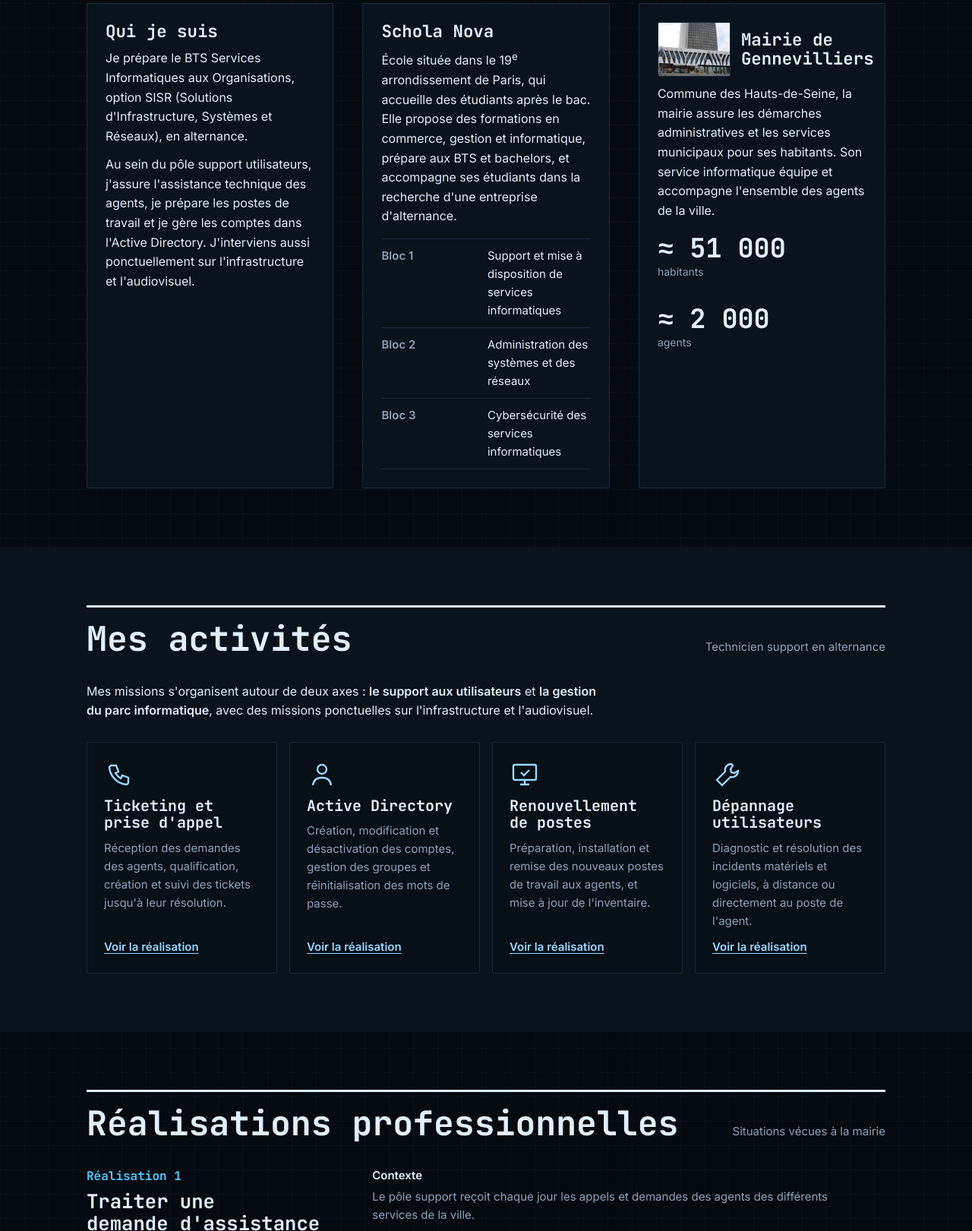
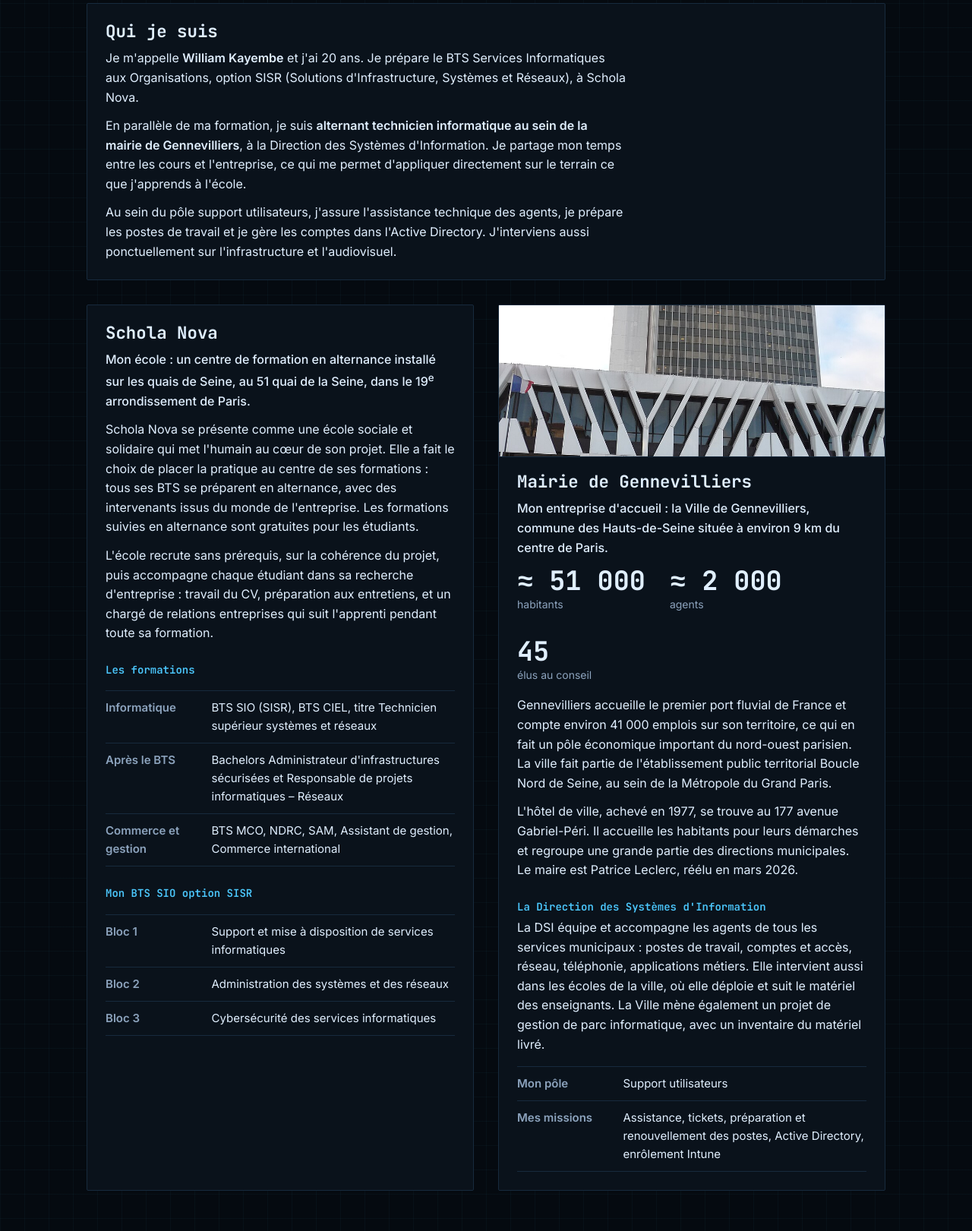
Before and after one commit to williamkayembe-tech/williamkayembe-tech.github.io, a plain HTML site: page index.html in a window 1280 px wide. Shown: the part 1052-2673 px from the top of the page at 76% size. Drawn offline with Linux system fonts and the light colour scheme.

Commit message:
Présentation développée : Schola Nova, mairie, qui je suis

```diff
--- a/index.html
+++ b/index.html
@@ -142,6 +142,11 @@ table.cmp td:first-child{color:var(--red);font-family:"JetBrains Mono",monospace
 @media(max-width:600px){.vhero{grid-template-columns:minmax(0,1fr)}.idlogo{width:96px;height:96px}.tl li{grid-template-columns:minmax(0,1fr);gap:2px}}
 .mhead{display:flex;align-items:center;gap:14px;margin-bottom:10px}.mhead h3{margin:0}
 .mhead img{width:96px;height:72px;object-fit:cover;border-radius:2px;border:1px solid var(--line);flex:none}
+.duo{display:grid;grid-template-columns:repeat(auto-fit,minmax(min(100%,420px),1fr));gap:clamp(20px,3vw,32px);margin-top:clamp(20px,3vw,32px)}
+.org p+p{margin-top:12px}.org .lede{color:var(--ink);font-weight:500;margin-bottom:12px}
+.org h4{margin:24px 0 4px;font-family:"JetBrains Mono",monospace;font-size:14px;color:var(--red);font-weight:600}
+.org .figs{margin:4px 0 16px}
+.banner{display:block;width:calc(100% + 48px);margin:-24px -24px 20px;height:200px;object-fit:cover;border-bottom:1px solid var(--line)}
 footer{border-top:1px solid var(--line);padding-block:28px;color:var(--muted);font-size:14px}
 footer .wrap{display:flex;justify-content:space-between;gap:12px;flex-wrap:wrap}
 
@@ -234,29 +239,49 @@ footer .wrap{display:flex;justify-content:space-between;gap:12px;flex-wrap:wrap}
 <section class="band">
   <div class="wrap">
     <div class="head"><h2>Présentation</h2><p>Mon parcours, mon école, mon entreprise</p></div>
-    <div class="cols">
-      <div class="panel">
-        <h3>Qui je suis</h3>
-        <p>Je prépare le BTS Services Informatiques aux Organisations, option SISR (Solutions d'Infrastructure, Systèmes et Réseaux), en alternance.</p>
-        <p>Au sein du pôle support utilisateurs, j'assure l'assistance technique des agents, je prépare les postes de travail et je gère les comptes dans l'Active Directory. J'interviens aussi ponctuellement sur l'infrastructure et l'audiovisuel.</p>
-      </div>
-      <div class="panel">
+    <div class="panel">
+      <h3>Qui je suis</h3>
+      <p>Je m'appelle <strong>William Kayembe</strong> et j'ai 20 ans. Je prépare le BTS Services Informatiques aux Organisations, option SISR (Solutions d'Infrastructure, Systèmes et Réseaux), à Schola Nova.</p>
+      <p>En parallèle de ma formation, je suis <strong>alternant technicien informatique au sein de la mairie de Gennevilliers</strong>, à la Direction des Systèmes d'Information. Je partage mon temps entre les cours et l'entreprise, ce qui me permet d'appliquer directement sur le terrain ce que j'apprends à l'école.</p>
+      <p>Au sein du pôle support utilisateurs, j'assure l'assistance technique des agents, je prépare les postes de travail et je gère les comptes dans l'Active Directory. J'interviens aussi ponctuellement sur l'infrastructure et l'audiovisuel.</p>
+    </div>
+    <div class="duo">
+      <article class="panel org">
         <h3>Schola Nova</h3>
-        <p>École située dans le 19<sup>e</sup> arrondissement de Paris, qui accueille des étudiants après le bac. Elle propose des formations en commerce, gestion et informatique, prépare aux BTS et bachelors, et accompagne ses étudiants dans la recherche d'une entreprise d'alternance.</p>
+        <p class="lede">Mon école : un centre de formation en alternance installé sur les quais de Seine, au 51 quai de la Seine, dans le 19<sup>e</sup> arrondissement de Paris.</p>
+        <p>Schola Nova se présente comme une école sociale et solidaire qui met l'humain au cœur de son projet. Elle a fait le choix de placer la pratique au centre de ses formations : tous ses BTS se préparent en alternance, avec des intervenants issus du monde de l'entreprise. Les formations suivies en alternance sont gratuites pour les étudiants.</p>
+        <p>L'école recrute sans prérequis, sur la cohérence du projet, puis accompagne chaque étudiant dans sa recherche d'entreprise : travail du CV, préparation aux entretiens, et un chargé de relations entreprises qui suit l'apprenti pendant toute sa formation.</p>
+        <h4>Les formations</h4>
+        <ul class="facts">
+          <li><b>Informatique</b><span>BTS SIO (SISR), BTS CIEL, titre Technicien supérieur systèmes et réseaux</span></li>
+          <li><b>Après le BTS</b><span>Bachelors Administrateur d'infrastructures sécurisées et Responsable de projets informatiques – Réseaux</span></li>
+          <li><b>Commerce et gestion</b><span>BTS MCO, NDRC, SAM, Assistant de gestion, Commerce international</span></li>
+        </ul>
+        <h4>Mon BTS SIO option SISR</h4>
         <ul class="facts">
           <li><b>Bloc 1</b><span>Support et mise à disposition de services informatiques</span></li>
           <li><b>Bloc 2</b><span>Administration des systèmes et des réseaux</span></li>
           <li><b>Bloc 3</b><span>Cybersécurité des services informatiques</span></li>
         </ul>
-      </div>
-      <div class="panel">
-        <div class="mhead"><img src="Mairie_de_Gennevilliers.jpeg" alt="Hôtel de ville de Gennevilliers" onerror="this.remove()"><h3>Mairie de Gennevilliers</h3></div>
-        <p>Commune des Hauts-de-Seine, la mairie assure les démarches administratives et les services municipaux pour ses habitants. Son service informatique équipe et accompagne l'ensemble des agents de la ville.</p>
+      </article>
+      <article class="panel org">
+        <img class="banner" src="Mairie_de_Gennevilliers.jpeg" alt="Hôtel de ville de Gennevilliers" onerror="this.remove()">
+        <h3>Mairie de Gennevilliers</h3>
+        <p class="lede">Mon entreprise d'accueil : la Ville de Gennevilliers, commune des Hauts-de-Seine située à environ 9 km du centre de Paris.</p>
         <div class="figs">
           <div><strong>≈ 51 000</strong>habitants</div>
           <div><strong>≈ 2 000</strong>agents</div>
+          <div><strong>45</strong>élus au conseil</div>
         </div>
-      </div>
+        <p>Gennevilliers accueille le premier port fluvial de France et compte environ 41 000 emplois sur son territoire, ce qui en fait un pôle économique important du nord-ouest parisien. La ville fait partie de l'établissement public territorial Boucle Nord de Seine, au sein de la Métropole du Grand Paris.</p>
+        <p>L'hôtel de ville, achevé en 1977, se trouve au 177 avenue Gabriel-Péri. Il accueille les habitants pour leurs démarches et regroupe une grande partie des directions municipales. Le maire est Patrice Leclerc, réélu en mars 2026.</p>
+        <h4>La Direction des Systèmes d'Information</h4>
+        <p>La DSI équipe et accompagne les agents de tous les services municipaux : postes de travail, comptes et accès, réseau, téléphonie, applications métiers. Elle intervient aussi dans les écoles de la ville, où elle déploie et suit le matériel des enseignants. La Ville mène également un projet de gestion de parc informatique, avec un inventaire du matériel livré.</p>
+        <ul class="facts">
+          <li><b>Mon pôle</b><span>Support utilisateurs</span></li>
+          <li><b>Mes missions</b><span>Assistance, tickets, préparation et renouvellement des postes, Active Directory, enrôlement Intune</span></li>
+        </ul>
+      </article>
     </div>
   </div>
 </section>
```
